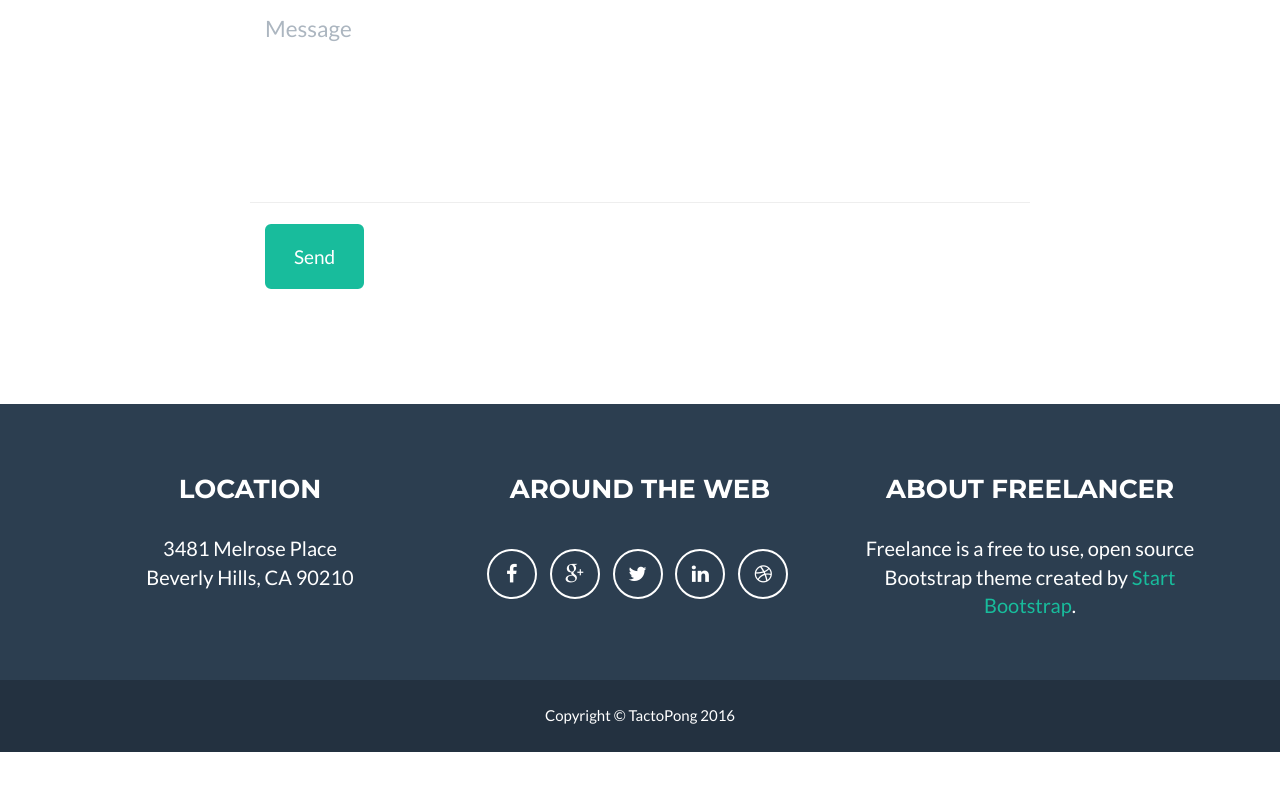
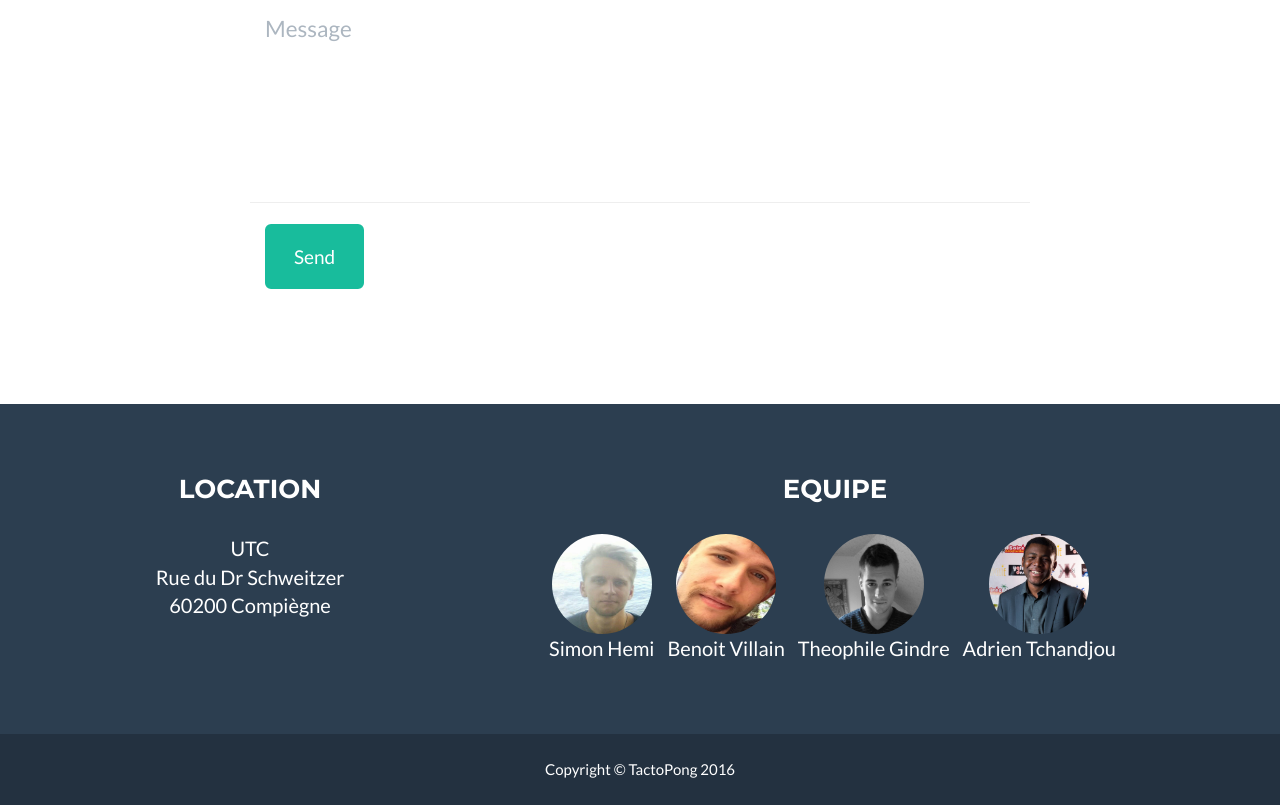
Before and after one commit to Benoit95/TactoPong, a website: page webcontent/index.html in a window 1280 px wide. Shown: the part 2288-3093 px from the top of the page. Before the commit the page ends 3040 px from the top, so only its background shows below. Drawn offline with nearby package versions, Linux system fonts and the light colour scheme.

Commit message:
ajout bas de page

```diff
--- a/webcontent/index.html
+++ b/webcontent/index.html
@@ -197,32 +197,29 @@
                 <div class="row">
                     <div class="footer-col col-md-4">
                         <h3>Location</h3>
-                        <p>3481 Melrose Place<br>Beverly Hills, CA 90210</p>
+                        <p>UTC<br>Rue du Dr Schweitzer<br>60200 Compiègne</p>
                     </div>
-                    <div class="footer-col col-md-4">
-                        <h3>Around the Web</h3>
+                    <div class="footer-col col-md-8">
+                        <h3>Equipe</h3>
                         <ul class="list-inline">
                             <li>
-                                <a href="#" class="btn-social btn-outline"><i class="fa fa-fw fa-facebook"></i></a>
+                              <img class = "img-circle" height="100" width="100" src="img/simon.jpg" alt="1"/>
+                              <p>Simon Hemi</p>
                             </li>
                             <li>
-                                <a href="#" class="btn-social btn-outline"><i class="fa fa-fw fa-google-plus"></i></a>
+                              <img class = "img-circle" height="100" width="100" src="img/benoit.jpg" alt="1"/>
+                              <p>Benoit Villain</p>
                             </li>
                             <li>
-                                <a href="#" class="btn-social btn-outline"><i class="fa fa-fw fa-twitter"></i></a>
+                              <img class = "img-circle" height="100" width="100" src="img/theo.jpg" alt="1"/>
+                              <p>Theophile Gindre</p>
                             </li>
                             <li>
-                                <a href="#" class="btn-social btn-outline"><i class="fa fa-fw fa-linkedin"></i></a>
-                            </li>
-                            <li>
-                                <a href="#" class="btn-social btn-outline"><i class="fa fa-fw fa-dribbble"></i></a>
+                              <img class = "img-circle" height="100" width="100" src="img/adrien.jpg" alt="1"/>
+                              <p>Adrien Tchandjou</p>
                             </li>
                         </ul>
-                    </div>
-                    <div class="footer-col col-md-4">
-                        <h3>About Freelancer</h3>
-                        <p>Freelance is a free to use, open source Bootstrap theme created by <a href="http://startbootstrap.com">Start Bootstrap</a>.</p>
-                    </div>
+                    </div
                 </div>
             </div>
         </div>
@@ -230,7 +227,7 @@
             <div class="container">
                 <div class="row">
                     <div class="col-lg-12">
-                        Copyright &copy; TactoPong 2016
+                        Copyright &copy; TactoPong   2016
                     </div>
                 </div>
             </div>
```
Also changed, not shown: webcontent/img/adrien.jpg (added), webcontent/img/benoit.jpg (added), webcontent/img/simon.jpg (added), webcontent/img/theo.jpg (added).
